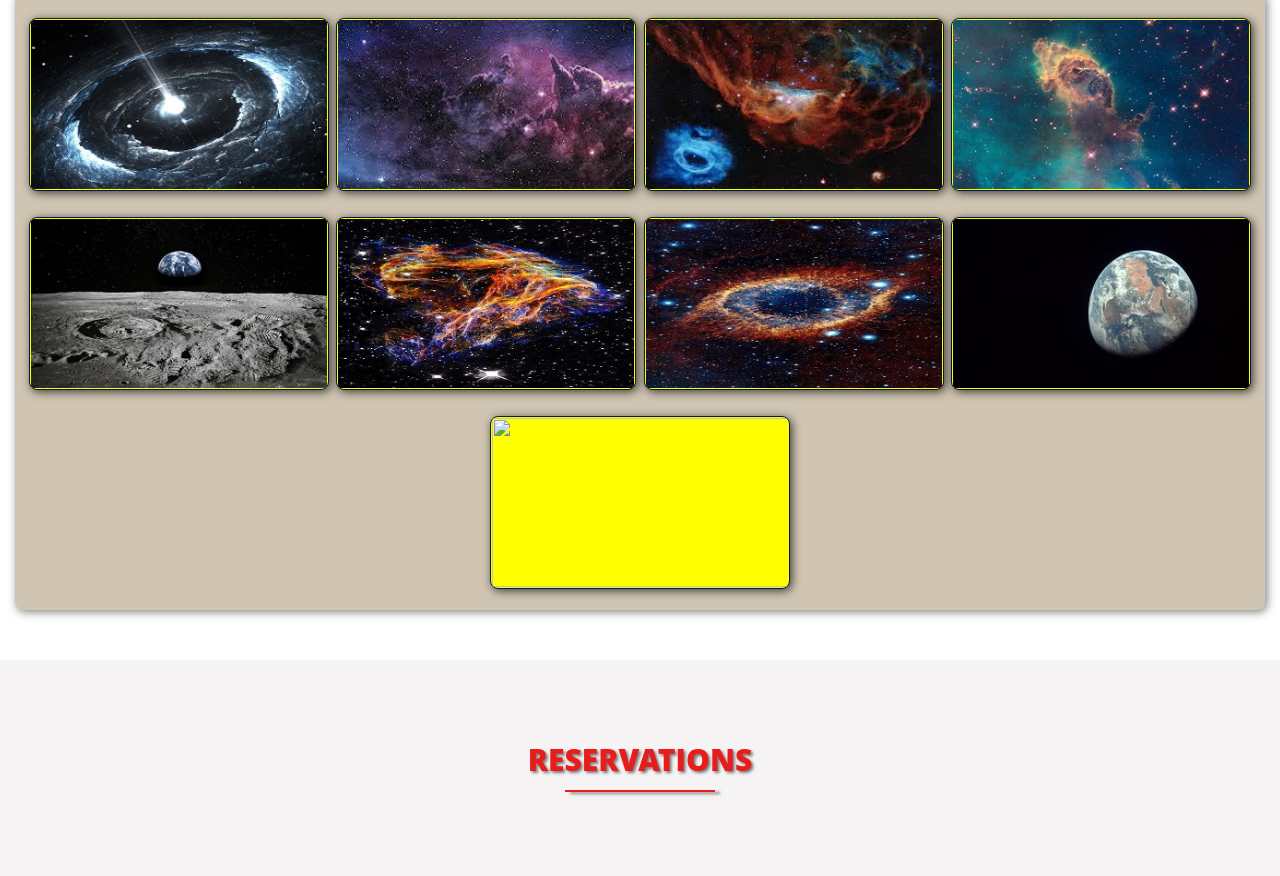
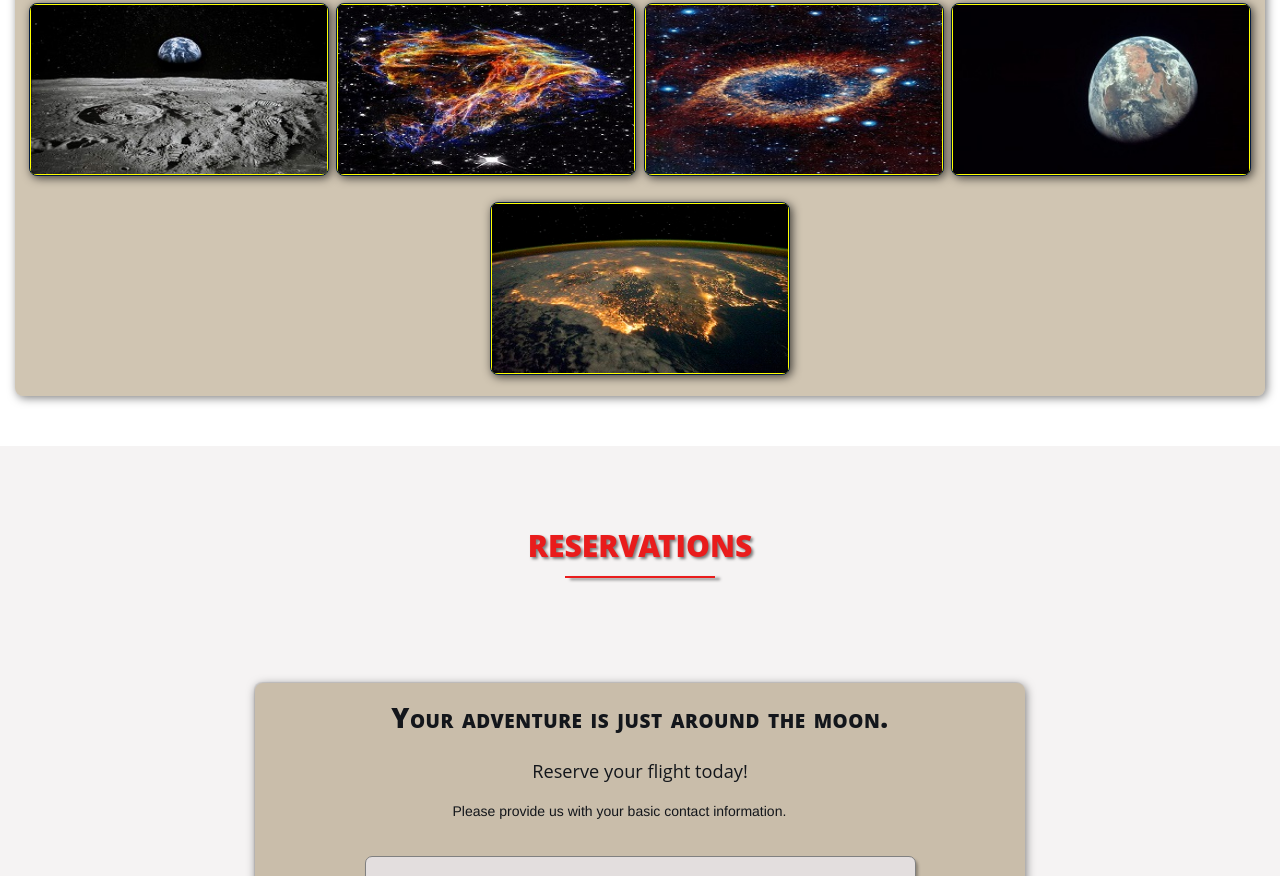
Before and after one commit to TayKyn1994/HTML-and-CSS-Projects, a plain HTML site: page Project/new_1.html in a window 1280 px wide. Shown: the part 1419-2295 px from the top of the page. Drawn offline with Linux system fonts and the light colour scheme.

Commit message:
Add files via upload

```diff
--- a/Project/css/shared.css
+++ b/Project/css/shared.css
@@ -143,7 +143,7 @@ section {
     HOME SECTION STYLES
 ================================================*/
 #home {
-    background: url(./images/planets.jpg) no-repeat 50% 50%;
+    background: url(../images/planets.jpg) no-repeat 50% 50%;
     background-attachment: fixed;
     -webkit-background-size: cover;
     -moz-background-size: cover;
@@ -163,7 +163,7 @@ section {
     color: #fff;
     letter-spacing: 5pt;
     word-spacing: 21pt;
-    font-size: 4.5cm;
+    font-size: 4.5em;
     text-align: left;
     font-family: impact, sans-serif;
     line-height: 2;
@@ -220,7 +220,7 @@ section {
     margin: 0 auto;
     color: #13161B;
     font-weight: 500;
-    font-size: 1.3cm;
+    font-size: 1.3em;
     letter-spacing: 0pt;
     word-spacing: 0pt;
 }
@@ -231,7 +231,7 @@ section {
     margin: 0 auto;
     color: #13161B;
     font-weight: 900;
-    font-size: 1.5cm;
+    font-size: 1.5em;
     font-variant: small-caps;
     letter-spacing: .4pt;
     word-spacing: .3pt;
--- a/Project/new_1.html
+++ b/Project/new_1.html
@@ -136,7 +136,7 @@
                      <!----- PHOTO-CONTAINER 9  ----->
                      <div class="photo-container">
                         <div class="photo">
-                            <img src="./images/thumb/thumbnails_.9jpg" alt="">
+                            <img src="./images/thumb/thumbnails_9.jpg" alt="">
                             <div class="photo-overlay">
                                 <h3>Click to Enlarge</h3>
                                 <p>We have several space launches departing daily, book your flight today!</p>
```
